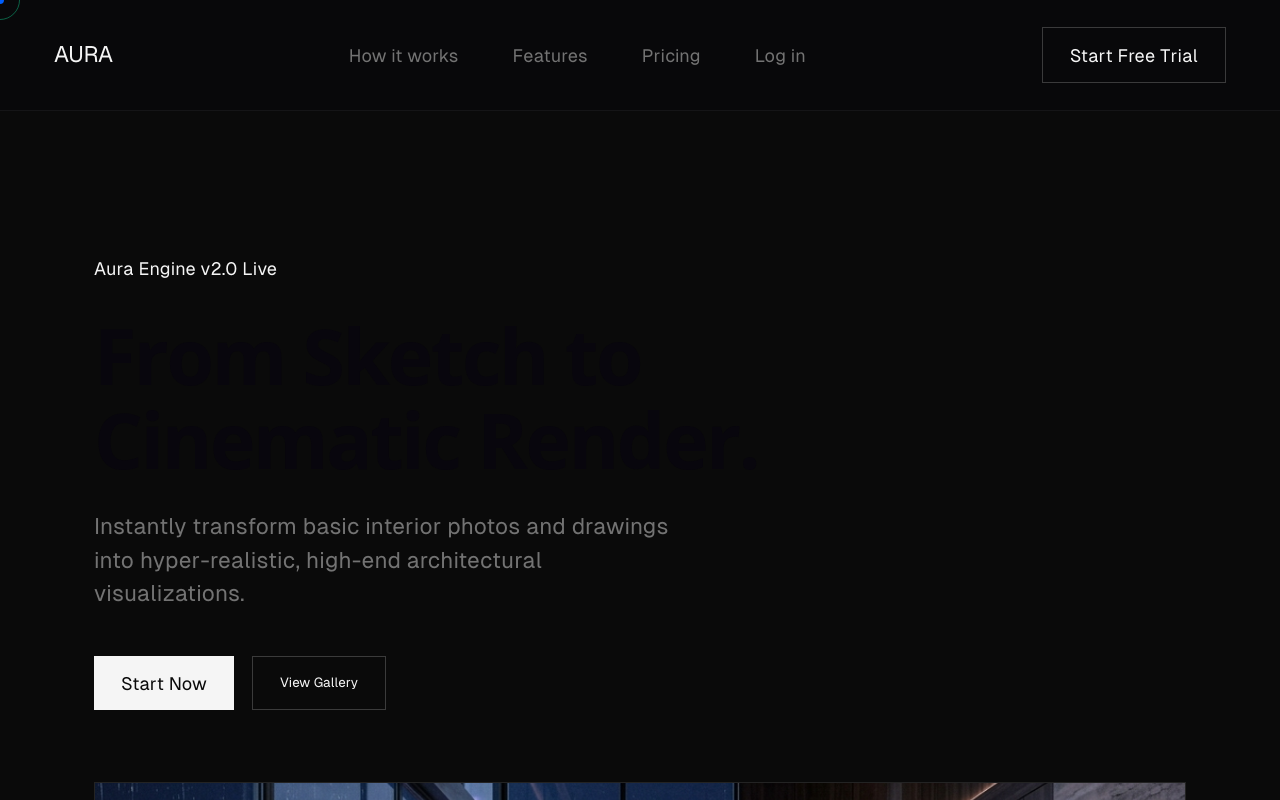
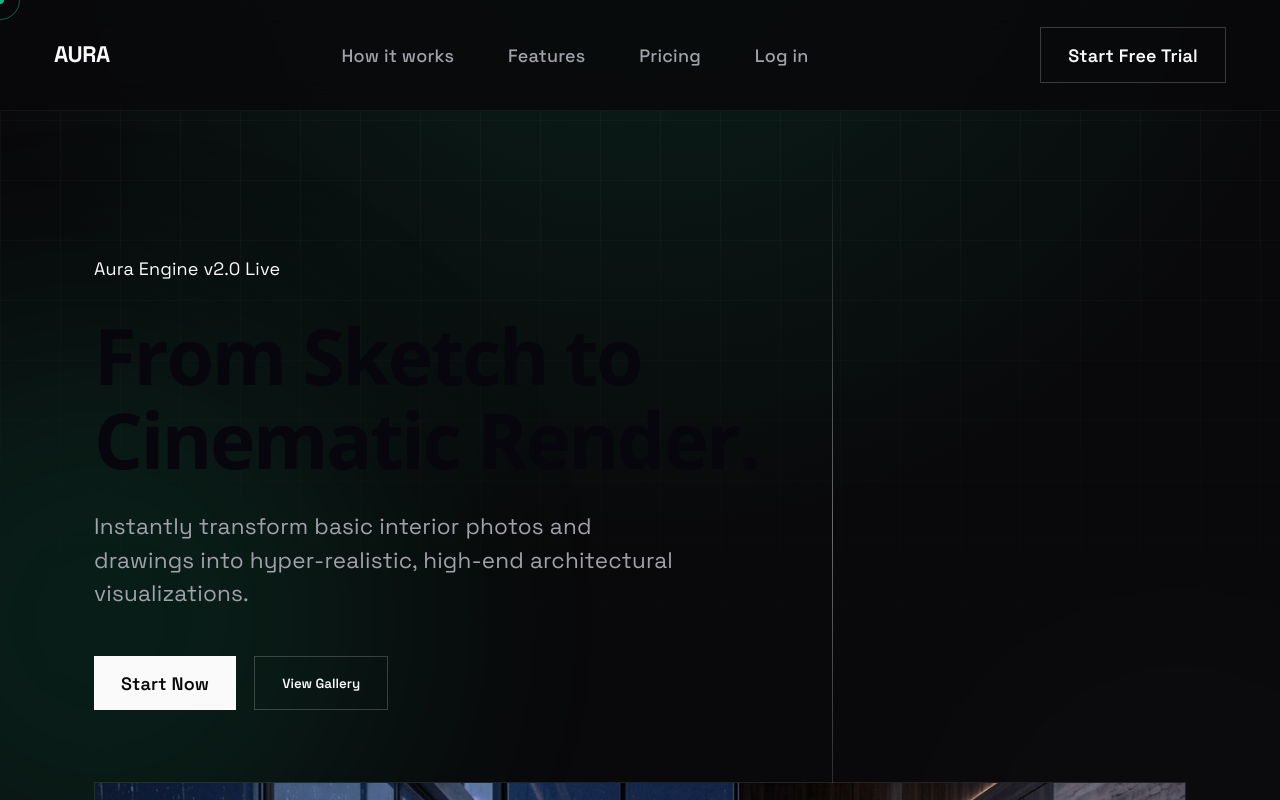
Before and after one commit to CholoDaBest/Aura, a React (Vite) app: page / in a window 1280 px wide. Shown: the top 800 px of the page. Built offline with nearby package versions, Linux system fonts and the light colour scheme.

Commit message:
Revert experimental aesthetic changes

```diff
--- a/index.html
+++ b/index.html
@@ -5,6 +5,9 @@
     <meta name="viewport" content="width=device-width, initial-scale=1.0" />
     <meta name="description" content="Aura: Cinematic architectural renders from basic sketches." />
     <title>Aura | Architectural Render AI</title>
+    <link rel="preconnect" href="https://fonts.googleapis.com">
+    <link rel="preconnect" href="https://fonts.gstatic.com" crossorigin>
+    <link href="https://fonts.googleapis.com/css2?family=Space+Grotesk:wght@300..700&display=swap" rel="stylesheet">
   </head>
   <body>
     <div id="root"></div>
--- a/package.json
+++ b/package.json
@@ -13,8 +13,6 @@
     "vite": "^8.0.12"
   },
   "dependencies": {
-    "@fontsource/geist-mono": "^5.2.8",
-    "@fontsource/geist-sans": "^5.2.5",
     "@studio-freight/lenis": "^1.0.42",
     "cors": "^2.8.6",
     "express": "^5.2.1",
--- a/src/main.jsx
+++ b/src/main.jsx
@@ -2,9 +2,8 @@ import React from 'react';
 import ReactDOM from 'react-dom/client';
 import { BrowserRouter } from 'react-router-dom';
 import App from './App.jsx';
-import '@fontsource/geist-sans';
-import '@fontsource/geist-mono';
 import '../style.css'; // Make sure the path to css is correct
+
 ReactDOM.createRoot(document.getElementById('root')).render(
   <React.StrictMode>
     <BrowserRouter>
--- a/style.css
+++ b/style.css
@@ -1,12 +1,11 @@
 :root {
-  --bg-color: #0a0a0a; /* True Off-Black */
-  --bg-dark: #000000;
-  --text-primary: #f5f5f5; /* Chrome / Crisp White */
-  --text-secondary: #737373; /* Neutral gray */
-  --accent: #005EFC; /* Blueprint Cobalt */
+  --bg-color: #09090b; /* Zinc 950 */
+  --bg-dark: #000000; /* Pure black for dashboard */
+  --text-primary: #fafafa;
+  --text-secondary: #a1a1aa;
+  --accent: #10b981; /* Emerald 500 */
   --border-radius: 0px; /* Sharp architectural aesthetic */
-  --font-main: 'Geist Sans', sans-serif;
-  --font-mono: 'Geist Mono', monospace;
+  --font-main: 'Space Grotesk', sans-serif;
 }
 
 * {
@@ -53,9 +52,33 @@ body {
   width: 0%; height: 100%; background: var(--accent);
 }
 
-/* Atmospheric Effects removed for minimalism */
-.ambient-glow, .grid-bg, .grid-laser, .grid-laser-2, .glow-orb {
-  display: none !important;
+/* Atmospheric Effects */
+.ambient-glow {
+  position: absolute; top: 0; left: 50%; transform: translateX(-50%);
+  width: 100vw; height: 100vh; pointer-events: none; z-index: 0;
+  background: radial-gradient(circle at 50% -20%, rgba(16, 185, 129, 0.15) 0%, transparent 60%);
+}
+
+.grid-bg {
+  position: fixed; top: 0; left: 0; width: 100vw; height: 100vh;
+  z-index: 0; pointer-events: none;
+  background-size: 60px 60px;
+  background-image:
+    linear-gradient(to right, rgba(255, 255, 255, 0.03) 1px, transparent 1px),
+    linear-gradient(to bottom, rgba(255, 255, 255, 0.03) 1px, transparent 1px);
+  -webkit-mask-image: linear-gradient(to bottom, rgba(0,0,0,1) 0%, rgba(0,0,0,0) 100%);
+  mask-image: linear-gradient(to bottom, rgba(0,0,0,1) 0%, rgba(0,0,0,0) 100%);
+}
+
+.glow-orb {
+  position: fixed; width: 600px; height: 600px; border-radius: 50%;
+  filter: blur(120px); pointer-events: none; z-index: 0; opacity: 0.15;
+}
+.orb-left {
+  top: 40%; left: -200px; background: rgba(16, 185, 129, 0.8);
+}
+.orb-right {
+  top: 70%; right: -200px; background: rgba(255, 255, 255, 0.1);
 }
 
 /* Navbar */
```
Also changed, not shown: 1 other file (tests, documents, lock files or other folders).
